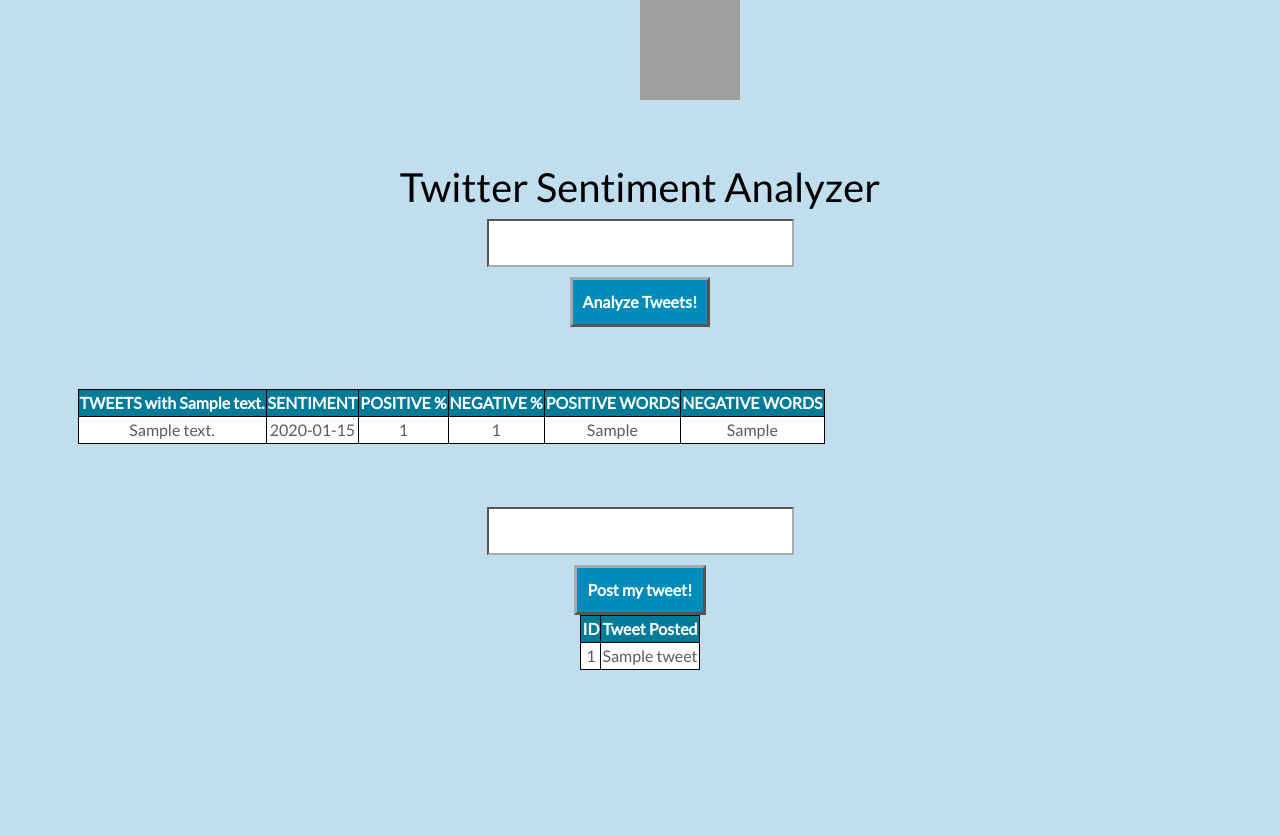
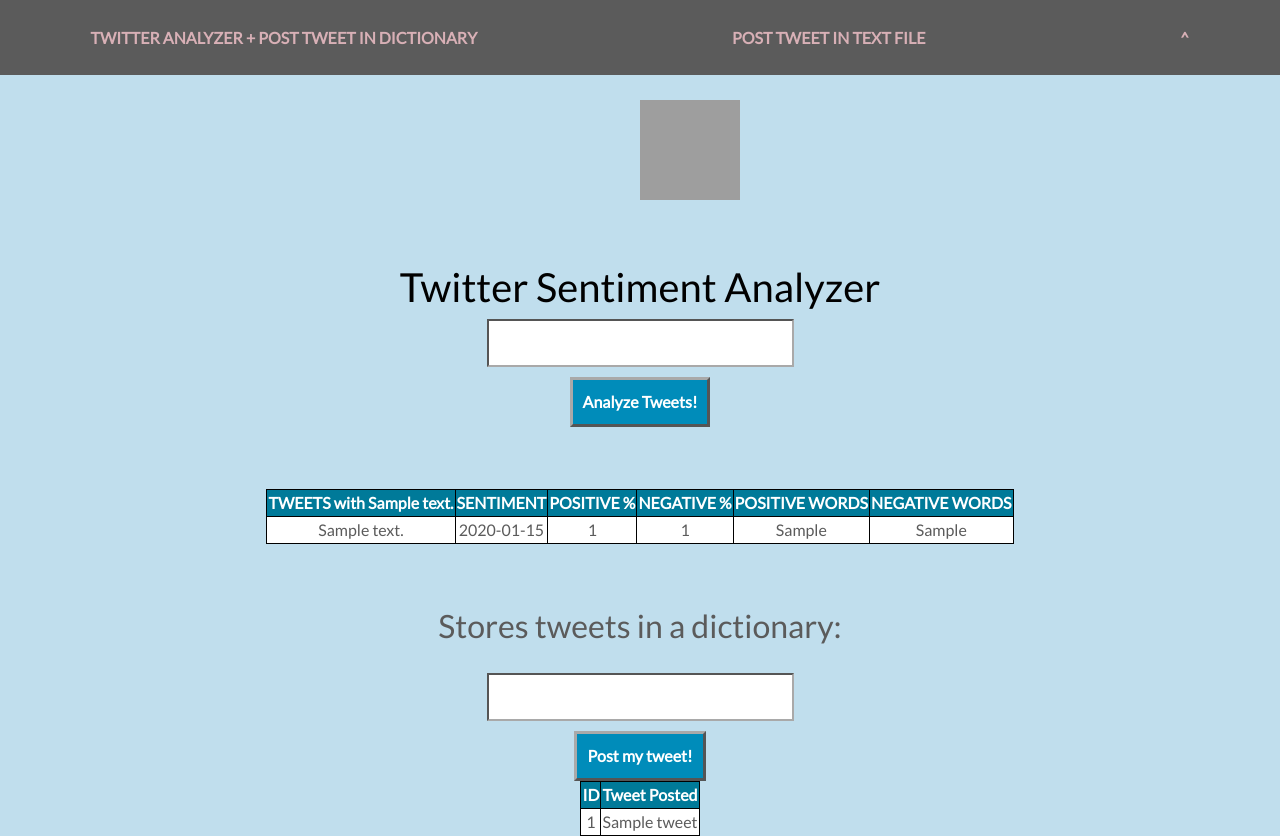
Before and after one commit to jassycodes/twitter_sentiment_analyzer, a Flask app: template templates/twitter_sa.html in a window 1280 px wide; the page is wider, and only the part inside the window is pictured. Before the commit the page ends 670 px from the top of that part, so only its background shows below. Run offline with Flask 2, Linux system fonts and the light colour scheme; the template is opened without the code that fills it: most values are stand-ins (such as "Sample title", 1, 10 or a date in 2020); some libraries are stand-ins or nearby versions; grey boxes are pictures that could not be loaded.

Commit message:
02/05 - upload latest version of twitter sentiment analyzer

```diff
--- /dev/null
+++ b/data/new-tweets.txt
@@ -0,0 +1,2 @@
+hello
+polyglot
--- a/templates/twitter_sa.html
+++ b/templates/twitter_sa.html
@@ -14,6 +14,10 @@
       <link rel="stylesheet" href="static/styles.css?v=1.0">
    </head>
    <body class = "container-fluid">
+      <div id="menu" class="navbar navbar-default fixed-top">
+         <div class="container-fluid"><a href="/" class="menu-item">TWITTER ANALYZER + POST TWEET IN DICTIONARY</a> <a href="/newtweets" class="menu-item">POST TWEET IN TEXT FILE</a> <a href=#mainContent class="menu-item">^</a></div>
+      </div>
+      <div id="mainContent" style="padding-top: 100px">
          <a href="/"><img src="http://www.stickpng.com/assets/images/580b57fcd9996e24bc43c53e.png" alt="Twitter Logo" style="height:100px; width: 100px; margin-left: 50%; margin-right: 50%;"></a>
          <div class = "container-fluid" id="title">
             <h1 style="color: black;">Twitter Sentiment Analyzer</h1>
@@ -26,6 +30,7 @@
                <input style=" padding: 10px; margin-top: 10px; background-color: #008CBA; color: white; font-weight: bold; border-color: darkgrey; border-width: 3px;" type="submit" value="Analyze Tweets!">
             </form>
          </div>
+         <div align="center">
             <div id="tableOftweets">
                <table class="centered-text">
                   <tr>
@@ -37,7 +42,6 @@
                      <th class="th_tweets">NEGATIVE WORDS</th>
                   </tr>
                   {% for tweetInfo in tweetsInfo %}
-
                   <tr>
                      <td>{{ tweetInfo['text'] }}</td>
                      <td>{{ tweetInfo['sentiment'] }}</td>
@@ -49,15 +53,13 @@
                   {% endfor %}
                </table>
             </div>
-
-   <div align="center">
+            <h2>Stores tweets in a dictionary:</h2>
             <form method='POST' action="/twittersentiment">
                <input name="tweetPost" style=" padding: 10px; padding-left: 5%; padding-right: 5%; border-color: darkgrey">
                <div>
                </div>
                <input style=" padding: 10px; margin-top: 10px; background-color: #008CBA; color: white; font-weight: bold; border-color: darkgrey; border-width: 3px;" type="submit" value="Post my tweet!">
             </form>
-
             <div id="tableOfPostedtweets">
                <table class="centered-text">
                   <tr>
@@ -65,7 +67,6 @@
                      <th>Tweet Posted</th>
                   </tr>
                   {% for tweetPosted in tweets_dict %}
-
                   <tr>
                      <td>{{ tweetPosted['tweetCount'] }}</td>
                      <td>{{ tweetPosted['tweet'] }}</td>
@@ -73,13 +74,9 @@
                   {% endfor %}
                </table>
             </div>
-
-
          </div>
-
-
-
-
+      </div>
+      <!--main content -->
    </body>
    <!--container -->
 </html>
```
Also changed, not shown: templates/new_tweets.html (+7 -7 lines). Lines whose indentation alone changed are shown as unchanged.
